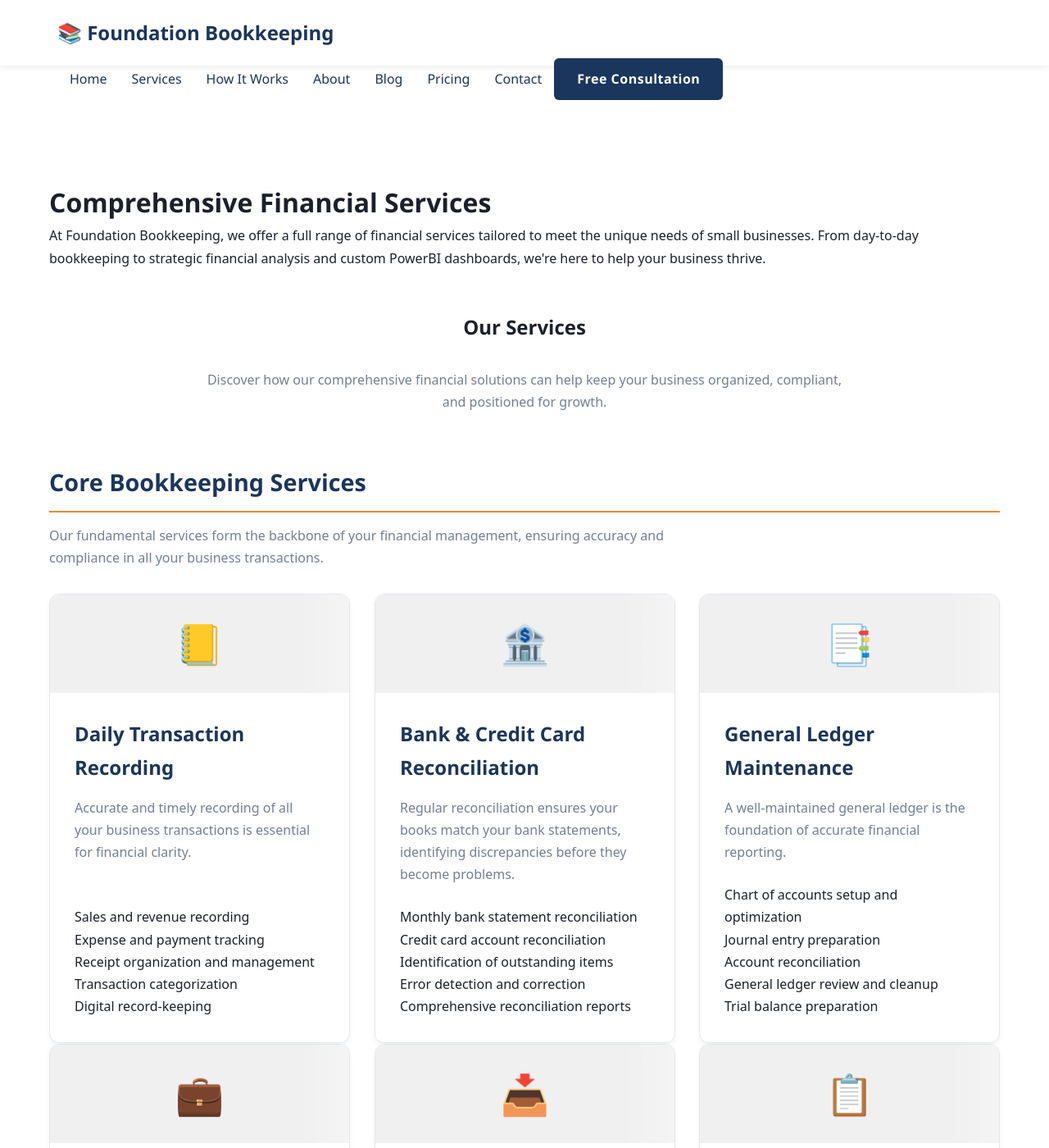
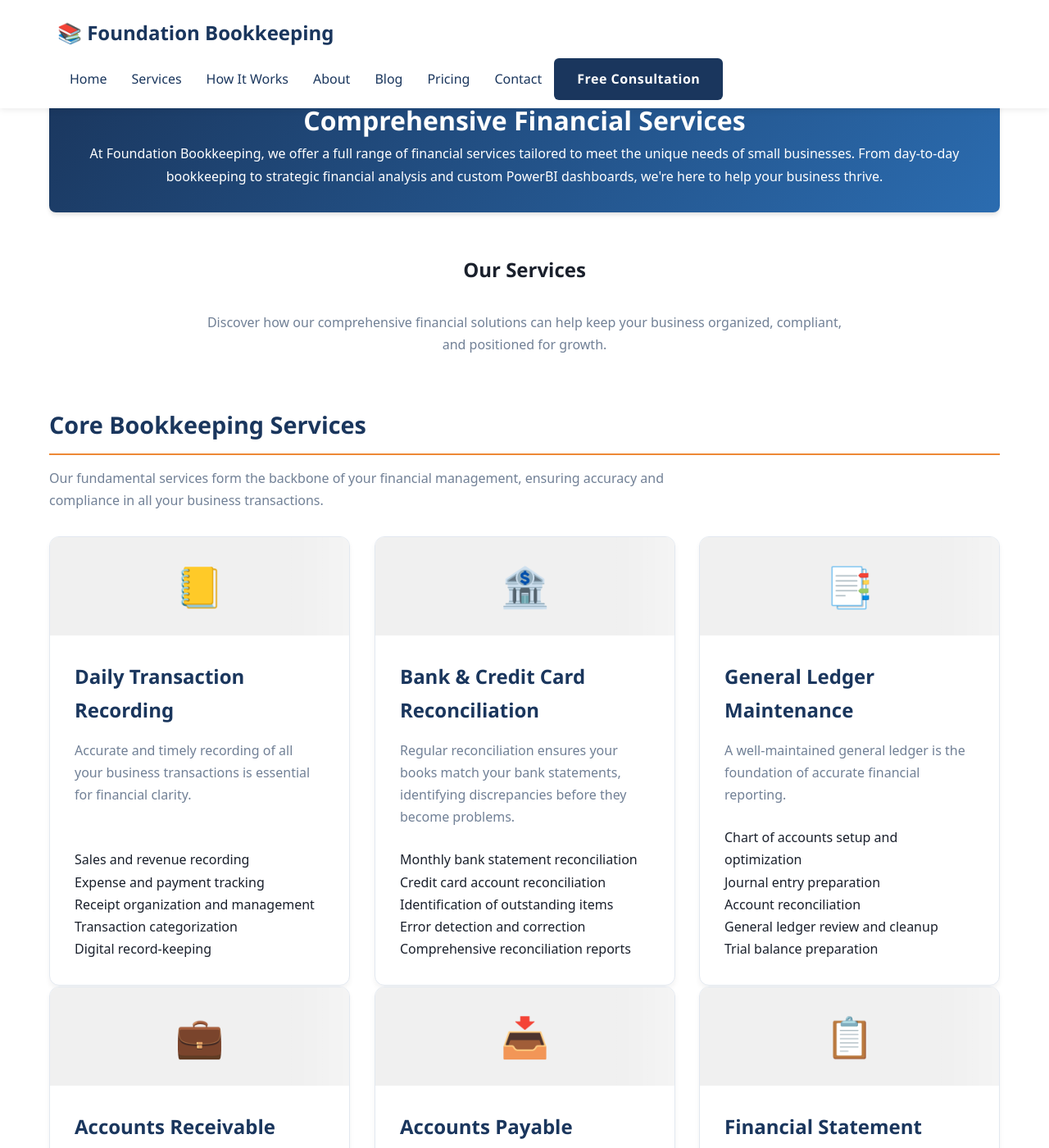
Before and after one commit to jcampbell9724/jcampbell-bookkeeping, a Jekyll site: the page built from services.md, in a window 1280 px wide and 1400 px high. Shown: the whole window at 82% size. Built offline with Jekyll 4.4.1, drawn with Linux system fonts in a browser that asks for light colours.

Commit message:
Update styles.css

```diff
--- a/css/styles.css
+++ b/css/styles.css
@@ -2547,3 +2547,81 @@ input:checked + .slider:before {
         font-size: 1.1rem;
     }
 }
+
+/* Fix for Markdown pages top spacing and header consistency */
+
+/* 1. Reduce the space after header and standardize all Markdown page headers */
+.about-container,
+.hiw-container,
+.pricing-container,
+.services-container,
+.post-container,
+.blog-container {
+    padding-top: 90px !important; /* Reduce the excessive space after header */
+}
+
+/* 2. Make all page headers consistent */
+.page-header,
+.post-header,
+.blog-header,
+.about-hero,
+.process-hero,
+.pricing-hero,
+.services-hero {
+    margin-top: 0 !important; /* Remove the excessive top margin */
+    background: linear-gradient(135deg, var(--primary-color) 0%, var(--secondary-color) 100%);
+    color: white;
+    padding: 30px;
+    text-align: center;
+    margin-bottom: 40px;
+    border-radius: 8px;
+    box-shadow: var(--box-shadow);
+}
+
+/* Ensure headers in these elements are white */
+.page-header h1,
+.post-header h1,
+.blog-header h1,
+.about-hero h1,
+.process-hero h1,
+.pricing-hero h1,
+.services-hero h1,
+.about-hero p,
+.process-hero p,
+.pricing-hero p,
+.services-hero p {
+    color: white !important;
+}
+
+/* Fix blog-specific styling */
+.blog-header {
+    margin-bottom: 30px !important;
+}
+
+/* Fix post-specific styling */
+.post-container {
+    padding-top: 90px !important;
+}
+
+.post-title {
+    color: var(--primary-color) !important;
+}
+
+/* Ensure body content has proper spacing */
+.page-content,
+.post-content,
+.blog-content,
+.services-content {
+    padding: 0 !important;
+}
+
+/* Fix for fixed header overlap */
+header {
+    height: auto !important;
+    min-height: 70px;
+}
+
+/* Fix for any potential body padding */
+body {
+    padding-top: 0 !important;
+}
```
